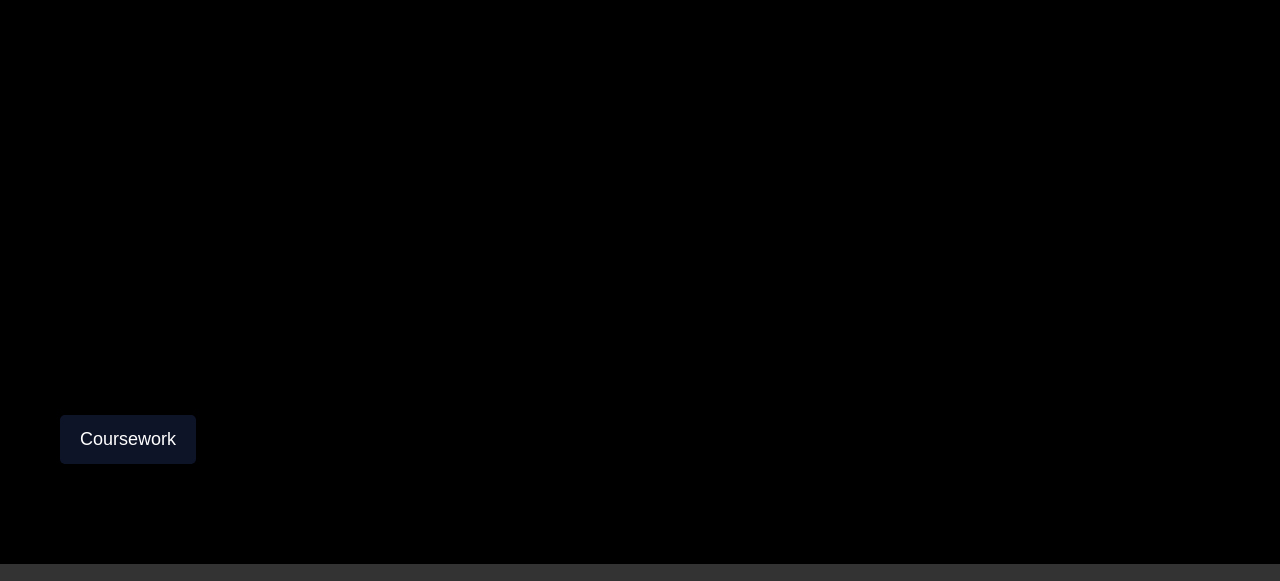
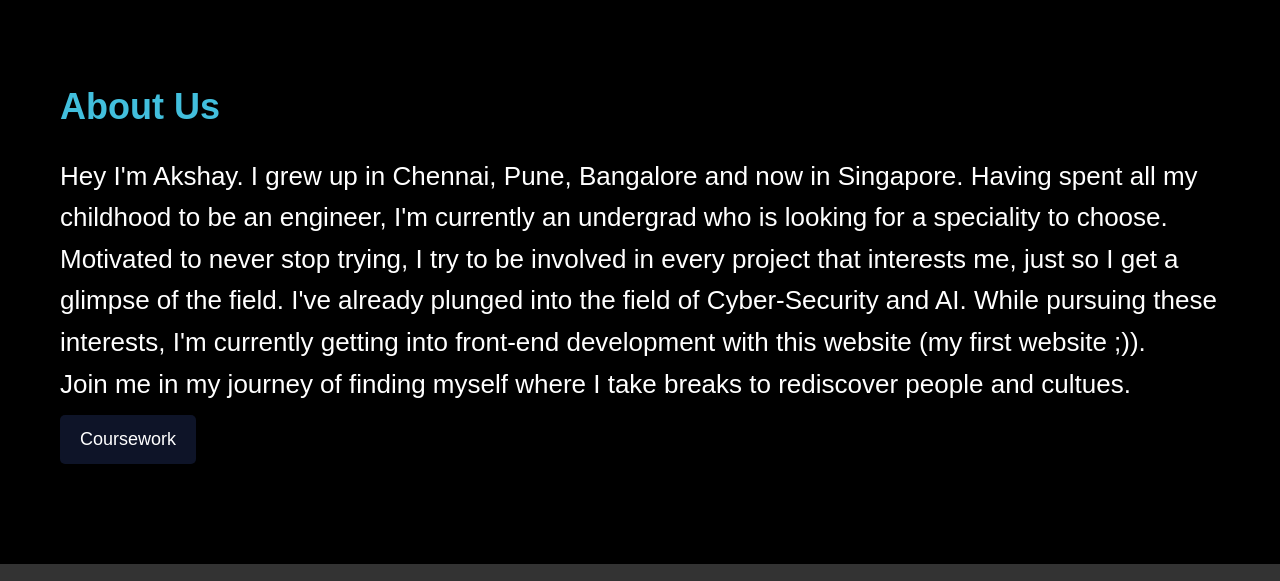
Before and after one commit to NarayanAkshay11/hackerhouse, a plain HTML site: page index.html in a window 1280 px wide. Shown: the part 802-1383 px from the top of the page. Drawn offline with nearby package versions, Linux system fonts and the light colour scheme; a web font is replaced by a local one.

Commit message:
Update styles.css

```diff
--- a/styles.css
+++ b/styles.css
@@ -162,12 +162,12 @@ nav {
 
 .about-content h2 {
     font-size: 36px;
-    font-color:#42bfdd;
+    color:#42bfdd;
     margin-bottom: 20px;
 }
 .about-content p{
     margin-botton:10px;
-    font-color:#ffffff;
+    color:#ffffff;
 }
 .about-image {
     text-align: center;
```
